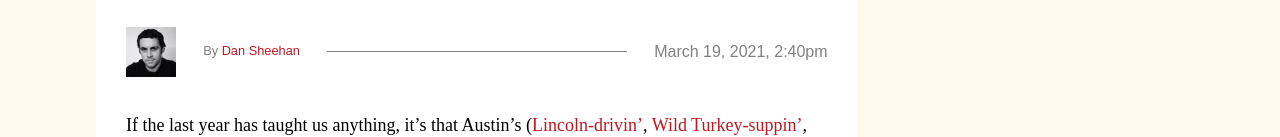
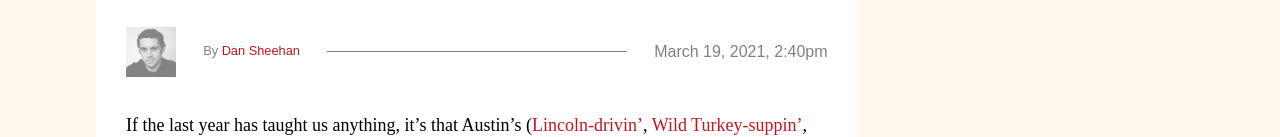
Before and after one commit to martinasierra/portal-news, a plain HTML site: page article-2.html in a window 1280 px wide. Shown: the part 808-945 px from the top of the page. Drawn offline with Linux system fonts and the light colour scheme; a web font is replaced by a local one.

Commit message:
Change autor img opacity

```diff
--- a/css/styles-article-2.css
+++ b/css/styles-article-2.css
@@ -31,3 +31,11 @@
     display: inline;
     border-top: 1px solid grey;
 }
+
+.autor-info img {
+    opacity: 0.5;
+}
+
+.autor-info img:hover {
+    opacity: 1;
+}
```
